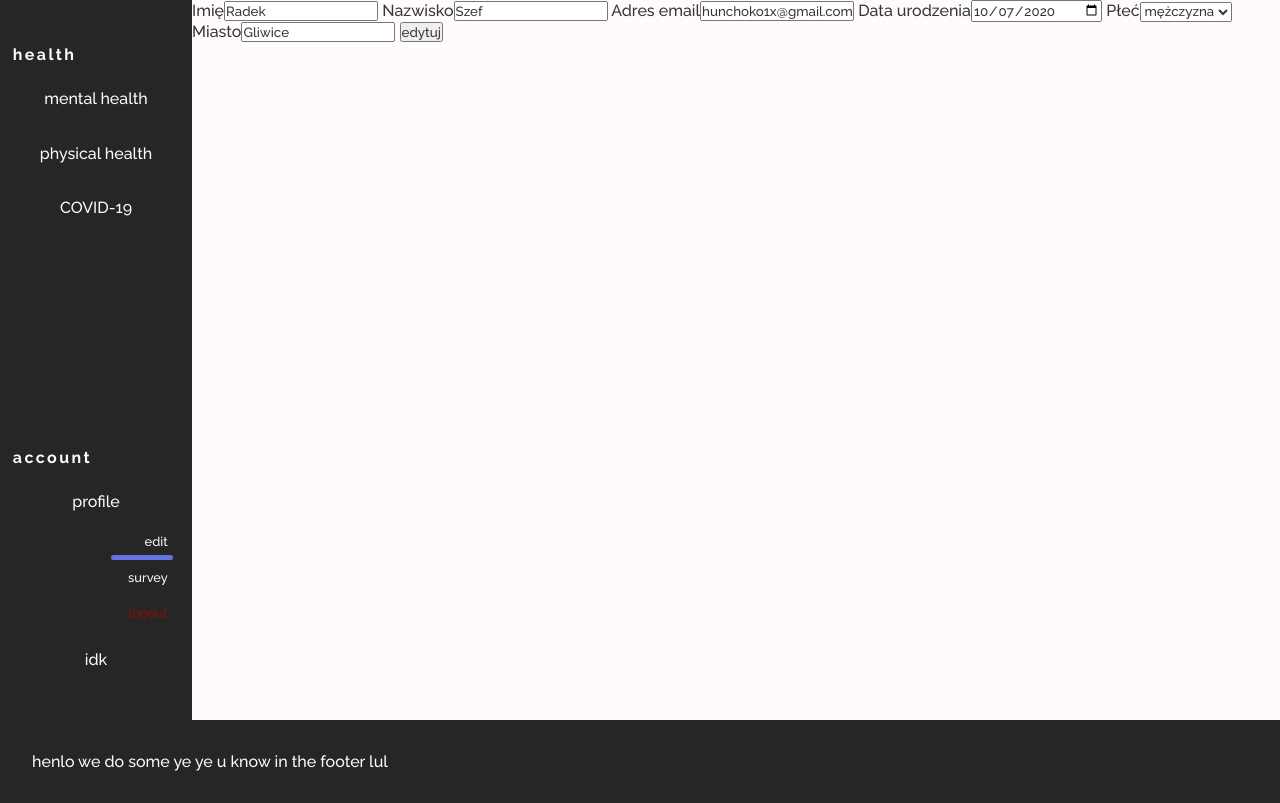
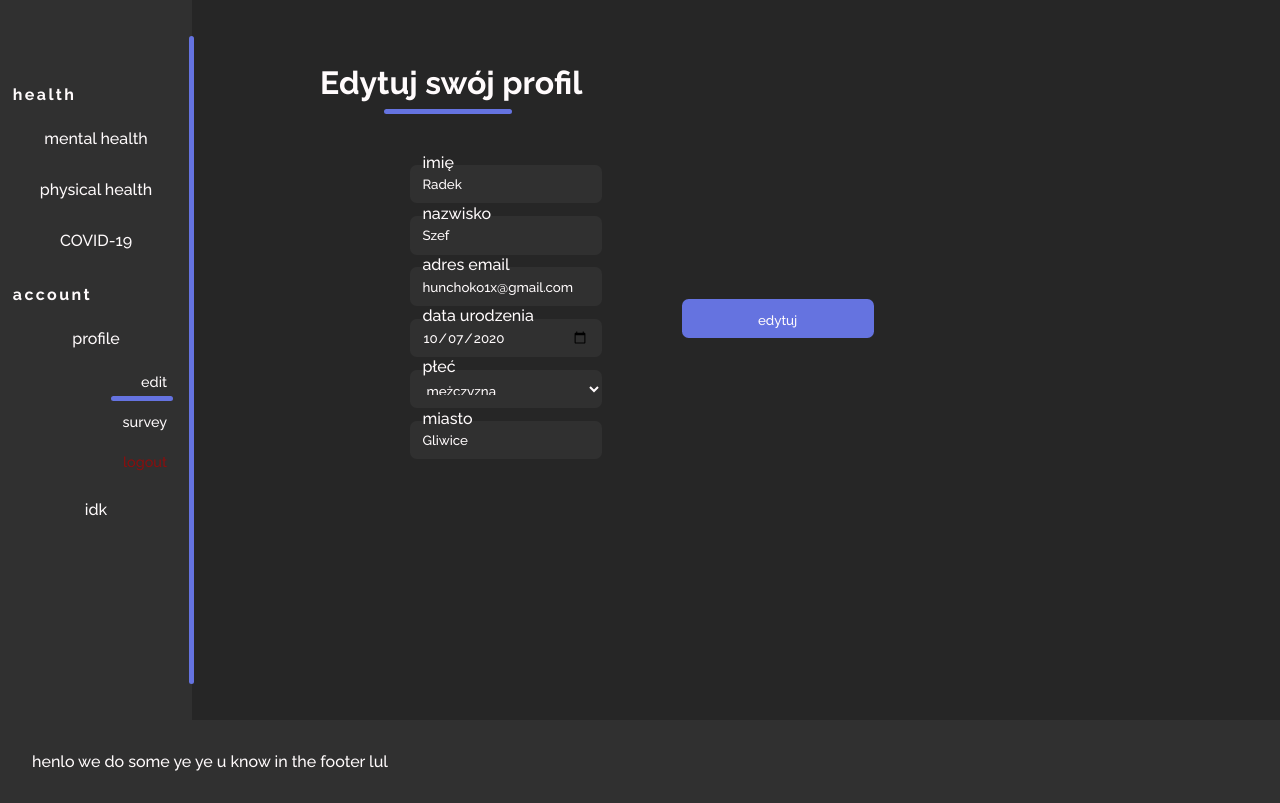
Before and after one commit to shymii/hack, a Django app: page /account/edit/ in a window 1280 px wide. Run offline with Django 3.2, Linux system fonts and the light colour scheme; a user stored in the database is signed in; data comes from the database, SQL or seed files in the repository; both versions use the stored data as it was after the commit.

Commit message:
user edit form scss

```diff
--- /dev/null
+++ b/static/style/css/account_edit.css
@@ -0,0 +1,83 @@
+.main h1 {
+  margin: 5vw 0 0 10vw;
+  padding-bottom: 1vw;
+  position: relative;
+}
+.main h1::after {
+  content: " ";
+  position: absolute;
+  width: 10vw;
+  right: 60vw;
+  bottom: 0;
+  border-radius: 0.5em;
+  border-bottom: 5px solid #6573e0;
+}
+.main form {
+  margin: 4vw 0 0 17vw;
+  position: relative;
+  display: grid;
+  width: 50%;
+  grid-template-columns: 1fr 1fr;
+  align-items: center;
+}
+.main form .form-fields .form-div {
+  height: 3vw;
+  width: 15vw;
+  position: relative;
+  margin-bottom: 1vw;
+}
+.main form .form-fields .form-div input, .main form .form-fields .form-div select {
+  position: relative;
+  height: 100%;
+  width: 100%;
+  padding: 1vw;
+  border-radius: 0.5em;
+  background-color: #303030;
+  outline: none;
+  border: none;
+  transition-duration: border 0.5s;
+}
+.main form .form-fields .form-div input option, .main form .form-fields .form-div select option {
+  border: none;
+  outline: none;
+}
+.main form .form-fields .form-div label {
+  text-transform: lowercase;
+  margin-right: 2vw;
+  position: absolute;
+  bottom: 0;
+  left: 0;
+  width: 100%;
+  height: 100%;
+  pointer-events: none;
+  transition: transform 0.5s;
+}
+.main form .form-fields .form-div label span {
+  pointer-events: none;
+  position: absolute;
+  bottom: 1vw;
+  padding-left: 1vw;
+}
+.main form .form-fields .form-div input:focus, .main form .form-fields .form-div select:focus {
+  border: 1px solid #6573e0;
+}
+.main form .form-fields .form-div input:focus + label, .main form .form-fields .form-div select:focus + label {
+  transform: translateY(-50%);
+}
+.main form .form-fields .form-div input:not(:placeholder-shown) + label, .main form .form-fields .form-div select:valid + label {
+  transform: translateY(-50%);
+}
+.main form input[type=submit] {
+  background-color: #6573e0;
+  border: none;
+  outline: none;
+  padding: 1vw 5vw;
+  cursor: pointer;
+  border-radius: 0.5em;
+  display: block;
+  width: 15vw;
+  height: 3vw;
+}
+.main form input[type=submit]:hover {
+  border: 1px solid #FFFBFC;
+}
--- a/static/style/css/base.css
+++ b/static/style/css/base.css
@@ -5,7 +5,7 @@ body {
   box-sizing: border-box;
   display: flex;
   flex-wrap: wrap;
-  background-color: #262626;
+  background-color: #303030;
 }
 body * {
   padding: 0;
@@ -38,9 +38,23 @@ body .header {
   height: auto;
   display: flex;
   flex-direction: column;
-  justify-content: space-between;
+  justify-content: start;
   text-align: center;
   padding: 2em 0;
+  position: relative;
+}
+body .header::after {
+  content: " ";
+  position: absolute;
+  height: 90%;
+  right: -2px;
+  bottom: 5%;
+  border-radius: 0.5em;
+  border-right: 5px solid #6573e0;
+}
+body .header .header-nav {
+  margin-top: 5vh;
+  flex-basis: 25vh;
 }
 body .header .header-nav p {
   text-align: left;
@@ -55,7 +69,6 @@ body .header .header-nav .header-nav-list .header-nav-list-item {
   width: 80%;
   margin-left: 10%;
   margin-bottom: 0.4em;
-  height: 3em;
   overflow: hidden;
 }
 body .header .header-nav .header-nav-list .header-nav-list-item .header-nav-nested-list {
@@ -64,12 +77,12 @@ body .header .header-nav .header-nav-list .header-nav-list-item .header-nav-nest
   max-height: 0;
 }
 body .header .header-nav .header-nav-list .header-nav-list-item .header-nav-nested-list .header-nav-nested-list-item {
-  font-size: 80%;
+  font-size: 90%;
   text-align: right;
 }
 body .header .header-nav .header-nav-list .header-nav-list-item:hover .header-nav-nested-list-inactive {
   animation: dropdown 0.5s ease-in;
-  max-height: auto;
+  max-height: 10em;
 }
 body .header .header-nav .header-nav-list .header-nav-list-item .header-nav-nested-list-active {
   max-height: 10em;
@@ -116,7 +129,7 @@ body .header .header-account .header-account-list .header-account-list-item .hea
   max-height: 0;
 }
 body .header .header-account .header-account-list .header-account-list-item .header-account-nested-list .header-account-nested-list-item {
-  font-size: 80%;
+  font-size: 90%;
   text-align: right;
 }
 body .header .header-account .header-account-list .header-account-list-item .header-account-nested-list .logout a {
@@ -166,10 +179,10 @@ body .header .header-item-active > a::after {
 body .main {
   flex-basis: 85%;
   height: 90vh;
-  background-color: #FFFBFC;
+  background-color: #262626;
 }
 body .main * {
-  color: #363636;
+  color: #FFFBFC;
 }
 body .footer {
   flex-basis: 100%;
--- /dev/null
+++ b/static/style/scss/account_edit.scss
@@ -0,0 +1,89 @@
+.main{
+    h1{
+        margin: 5vw 0 0 10vw;
+        padding-bottom: 1vw;
+        position: relative;
+        &::after{
+            content: " ";
+            position: absolute;
+            width: 10vw;
+            right: 60vw;
+            bottom: 0;
+            border-radius: .5em;
+            border-bottom: 5px solid #6573e0;
+        }
+    }
+    form{
+        margin: 4vw 0 0 17vw;
+        position: relative;
+        display: grid;
+        width: 50%;
+        grid-template-columns: 1fr 1fr;
+        align-items: center;
+        .form-fields{
+            .form-div{
+                height: 3vw;
+                width: 15vw;
+                position: relative;
+                margin-bottom: 1vw;
+                input,select{
+                    position: relative;
+                    height: 100%;
+                    width: 100%;
+                    padding: 1vw;
+                    border-radius: .5em;
+                    background-color: #303030;
+                    outline: none;
+                    border: none;
+                    transition-duration: border .5s;
+                    option{
+                        border:none;
+                        outline: none;
+                    }
+                }
+                label{
+                    text-transform: lowercase;
+                    margin-right: 2vw;
+                    position: absolute;
+                    bottom: 0;
+                    left: 0;
+                    width: 100%;
+                    height: 100%;
+                    pointer-events: none;
+                    transition: transform .5s;
+                    span{
+                        pointer-events: none;
+                        position: absolute;
+                        bottom: 1vw;
+                        padding-left: 1vw;
+                    }
+                }
+                input:focus, select:focus{
+                    border: 1px solid #6573e0;
+                    +label{
+                        transform: translateY(-50%);
+                    }
+                }
+                input:not(:placeholder-shown), select:valid{
+                    +label{
+                        transform: translateY(-50%);
+                    }
+                }
+            }
+        }
+        input[type="submit"]{
+            background-color: #6573e0;
+            border: none;
+            outline: none;
+            padding: 1vw 5vw;
+            cursor: pointer;
+            border-radius: .5em;
+            display: block;
+            width: 15vw;
+            height: 3vw;
+            &:hover{
+                border: 1px solid #FFFBFC;
+            }
+        }
+    }
+}
--- a/static/style/scss/base.scss
+++ b/static/style/scss/base.scss
@@ -2,6 +2,8 @@
 /// #E7E7E7 PLAT
 /// #8D91C7 PURPLE
 /// #535657 GREY
+/// #303030
+/// #262626
 @import url('https://fonts.googleapis.com/css2?family=Raleway:wght@300;500;700&display=swap');
 
 body {
@@ -10,7 +12,7 @@ body {
     box-sizing: border-box;
     display: flex;
     flex-wrap: wrap;
-    background-color:#262626;
+    background-color:#303030;
 
     * {
         padding: 0;
@@ -42,11 +44,23 @@ body {
         height: auto;
         display: flex;
         flex-direction: column;
-        justify-content: space-between;
+        justify-content: start;
         text-align: center;
         padding: 2em 0;
+        position: relative;
+        &::after{
+            content: " ";
+            position: absolute;
+            height: 90%;
+            right: -2px;
+            bottom: 5%;
+            border-radius: .5em;
+            border-right: 5px solid #6573e0;
+        }
 
         .header-nav {
+            margin-top: 5vh;
+            flex-basis: 25vh;
             p {
                 text-align: left;
                 padding: .8em;
@@ -59,20 +73,19 @@ body {
                     width: 80%;
                     margin-left: 10%;
                     margin-bottom: .4em;
-                    height: 3em;
                     overflow: hidden;
                     .header-nav-nested-list{
                         list-style: none;
                         transition-duration: .5s;
                         max-height: 0;
                         .header-nav-nested-list-item{
-                            font-size: 80%;
+                            font-size: 90%;
                             text-align: right;
                         }
                     }
                     &:hover .header-nav-nested-list-inactive{
                         animation: dropdown .5s ease-in;
-                        max-height: auto;
+                        max-height: 10em;
                     }
                     .header-nav-nested-list-active{
                         max-height: 10em;
@@ -121,7 +134,7 @@ body {
                         transition-duration: .5s;
                         max-height: 0;
                         .header-account-nested-list-item{
-                            font-size: 80%;
+                            font-size: 90%;
                             text-align: right;
                         }
                         .logout a{
@@ -180,9 +193,9 @@ body {
     .main {
         flex-basis: 85%;
         height: 90vh;
-        background-color: #FFFBFC;
+        background-color: #262626;
         *{
-            color: #363636;
+            color: #FFFBFC;
         }
     }
 
--- a/templates/base.html
+++ b/templates/base.html
@@ -15,9 +15,15 @@
         <nav class="header-nav">
             <p>health</p>
             <ul class="header-nav-list">
-                <li class="header-nav-list-item {% if request.resolver_match.view_name == 'mental_health_view' %} header-item-active {% endif %}"><a href="#">mental health</a></li>
-                <li class="header-nav-list-item {% if request.resolver_match.view_name == 'physical_health_view' %} header-item-active {% endif %}"><a href="#">physical health</a></li>
-                <li class="header-nav-list-item {% if request.resolver_match.view_name == 'covid' or request.resolver_match.view_name == 'globalcovid' or request.resolver_match.view_name == 'comparecovid' or request.resolver_match.view_name == 'countrycovid' %} header-item-active {% endif %}"><a href="{% url 'covid' %}">COVID-19</a></li>
+                <li class="header-nav-list-item {% if request.resolver_match.view_name == 'mental_health_view' %} header-item-active {% endif %}"><a href="{% url 'mental_health_view' %}">mental health</a></li>
+                <li class="header-nav-list-item {% if request.resolver_match.view_name == 'physical_health_view' %} header-item-active {% endif %}"><a href="{% url 'physical_health_view' %}">physical health</a></li>
+                <li class="header-nav-list-item {% if request.resolver_match.view_name == 'covid' %} header-item-active {% endif %}"><a href="{% url 'covid' %}">COVID-19</a>
+                    <ul class="header-nav-nested-list {% if request.resolver_match.view_name == 'globalcovid' or request.resolver_match.view_name == 'comparecovid' or request.resolver_match.view_name == 'countrycovid' %} header-nav-nested-list-active {% else %} header-nav-nested-list-inactive {% endif %}">
+                        <li class="header-nav-nested-list-item {% if request.resolver_match.view_name == 'globalcovid' %} header-item-active {% endif %}"><a href="{% url 'globalcovid' %}">global</a></li>
+                        <li class="header-nav-nested-list-item {% if request.resolver_match.view_name == 'comparecovid' %} header-item-active {% endif %}"><a href="{% url 'comparecovid' %}">compare</a></li>
+                        <li class="header-nav-nested-list-item {% if request.resolver_match.view_name == 'countrycovid' %} header-item-active {% endif %}"><a href="{% url 'countrycovid' %}">country</a></li>
+                    </ul>
+                </li>
             </ul>
         </nav>
         <nav class="header-account">
--- a/templates/users/account_edit.html
+++ b/templates/users/account_edit.html
@@ -1,14 +1,25 @@
 {% extends 'base.html' %}
+{% load static %}
 
+{% block css %}
+<link rel="stylesheet" href="{% static 'style/css/account_edit.css' %}">
+{% endblock css %}
 {% block content %}
+<h1>Edytuj swój profil</h1>
 <form method="POST" action="{% url 'account_edit' %}" autocomplete="off">
-    {% csrf_token %}
-    {% for field in u_form %}
-        <label for="{{ field.id_for_label }}">{{ field.label }}</label>{{ field }}
-    {% endfor %}
-    {% for field in p_form %}
-        <label for="{{ field.id_for_label }}">{{ field.label }}</label>{{ field }}
-    {% endfor %}
+    <div class="form-fields">
+        {% csrf_token %}
+        {% for field in u_form %}
+        <div class="form-div">
+            {{ field }} <label for="{{ field.id_for_label }}"><span>{{ field.label }}</span></label>
+        </div>
+        {% endfor %}
+        {% for field in p_form %}
+        <div class="form-div">
+            {{ field }} <label for="{{ field.id_for_label }}"><span>{{ field.label }}</span></label>
+        </div>
+        {% endfor %}
+    </div>
     <input type="submit" value="edytuj">
 </form>
 {% endblock content %}
--- a/users/forms.py
+++ b/users/forms.py
@@ -32,6 +32,12 @@ class ModifyUserForm(forms.ModelForm):
         model = User
         fields = ['first_name', 'last_name', 'email']
 
+    def __init__(self, *args, **kwargs):
+        super().__init__(*args, **kwargs)
+        self.fields['first_name'].widget = forms.TextInput(attrs={'placeholder': ' '})
+        self.fields['last_name'].widget = forms.TextInput(attrs={'placeholder': ' '})
+        self.fields['email'].widget = forms.TextInput(attrs={'placeholder': ' '})
+
 GENDER_CHOICES = [
     ('nieznana', 'nieznana'),
     ('mężczyzna', 'mężczyzna'),
@@ -52,6 +58,7 @@ class ModifyUserDataForm(forms.ModelForm):
         self.fields['birth_date'].label = 'Data urodzenia'
         self.fields['sex'].label = 'Płeć'
         self.fields['city'].label = 'Miasto'
+        self.fields['city'].widget = forms.TextInput(attrs={'placeholder': ' '})
 
 STRESS_CHOICES = [
     ('niski', 'niski'),
```
Also changed, not shown: db.sqlite3.
